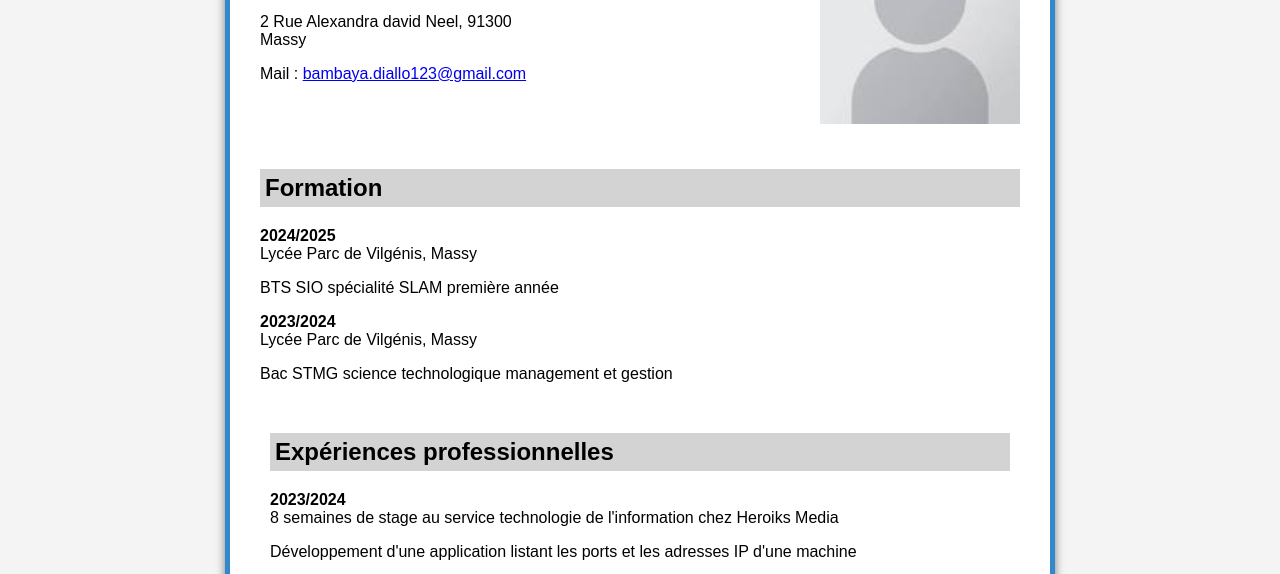
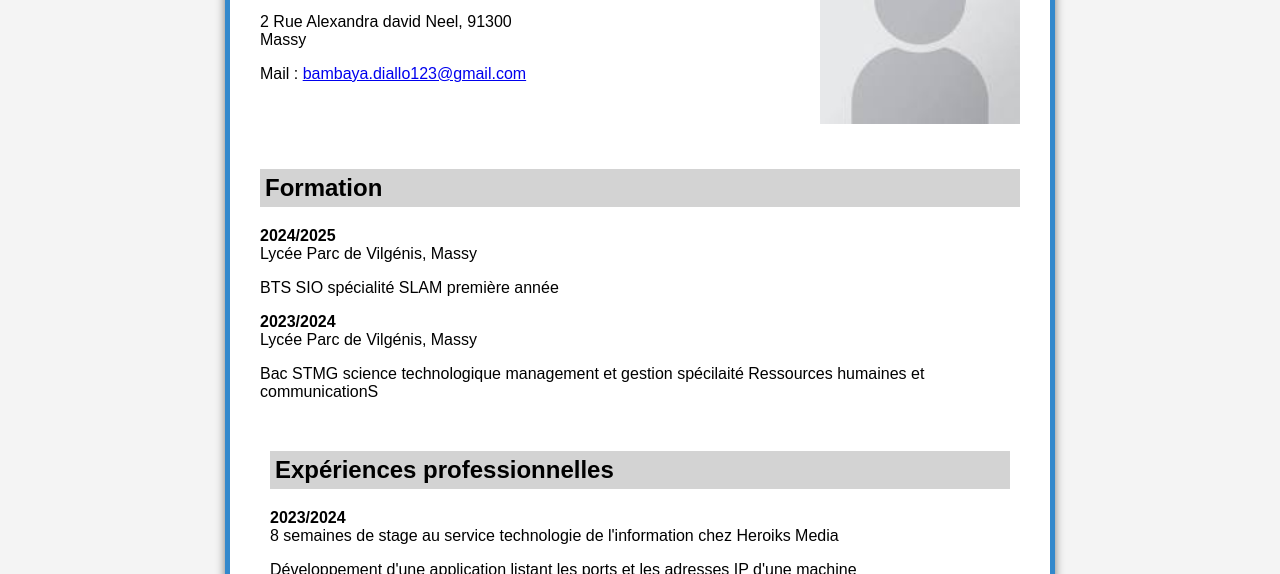
Before and after one commit to mamadou271/MONSITE, a plain HTML site: page Mission4/index.html in a window 1280 px wide. Shown: the part 206-780 px from the top of the page. Drawn offline with Linux system fonts and the light colour scheme.

Commit message:
Update index.html

```diff
--- a/Mission4/index.html
+++ b/Mission4/index.html
@@ -29,7 +29,7 @@
             </div>
                 <div class="bloc">
                 <p><strong>2023/2024 <br></strong>Lycée Parc de Vilgénis, Massy <br></p>
-                <p>Bac STMG science technologique management et gestion</p>
+                <p>Bac STMG science technologique management et gestion spécilaité Ressources humaines et communicationS</p>
         </div>
 
 
```
